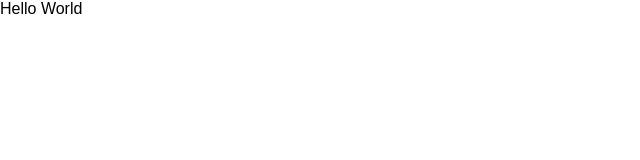
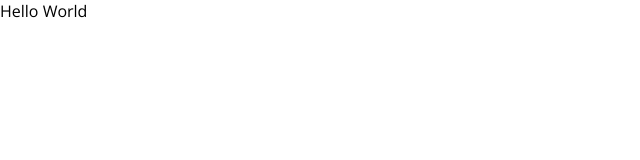
Before and after one commit to najens/code_challenge_lds_church, a React app: page / in a window 1280 px wide. Shown: the full height of the page, 0-640 px from the left. Built offline with nearby package versions, Linux system fonts and the light colour scheme.

Commit message:
docs: Make Open Sans default font

```diff
--- a/public/index.html
+++ b/public/index.html
@@ -19,6 +19,7 @@
       work correctly both with client-side routing and a non-root public URL.
       Learn how to configure a non-root public URL by running `npm run build`.
     -->
+    <link href="https://fonts.googleapis.com/css?family=Open+Sans" rel="stylesheet">
     <title>Code Challenge</title>
   </head>
   <body>
--- a/src/index.css
+++ b/src/index.css
@@ -1,5 +1,5 @@
 body {
   margin: 0;
   padding: 0;
-  font-family: sans-serif;
+  font-family: 'Open Sans', sans-serif;
 }
```
